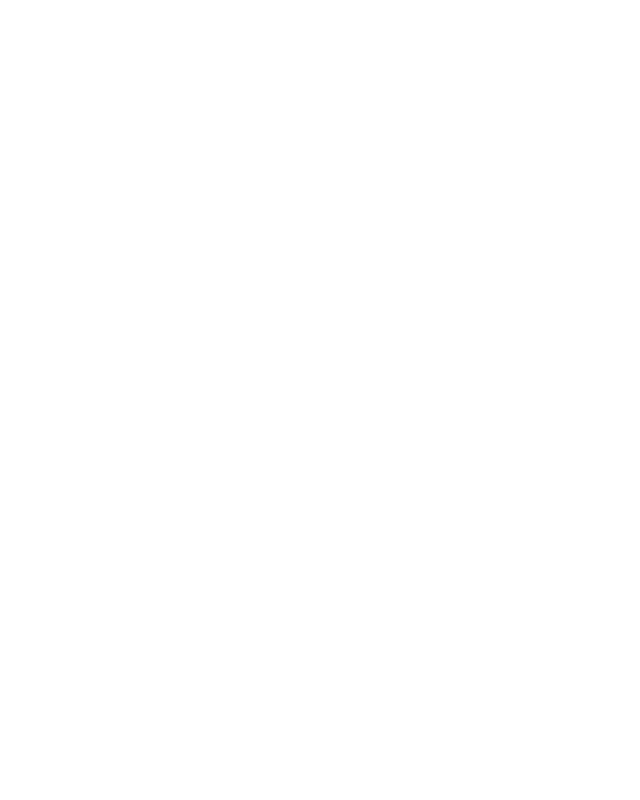
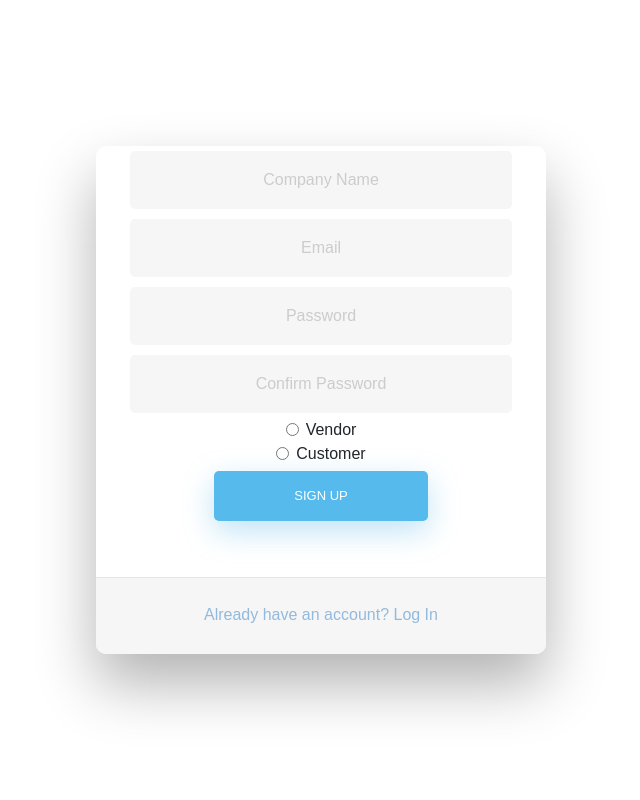
Before and after one commit to ArifShariar/HackNsu2_TEAM_RETURN_ZERO, a Django app: page /signup in a window 1280 px wide. Before the commit the part shown is empty. Shown: the whole page, without its empty margins (319-959 px from the left). Run offline with Django 3.2, Linux system fonts and the light colour scheme; some libraries are stand-ins or nearby versions.

Commit message:
Sign Up Page Added

```diff
--- a/static/css/login.css
+++ b/static/css/login.css
@@ -144,6 +144,37 @@ input[type=text]::placeholder {
 }
 
 
+input[type=password] {
+  background-color: #f6f6f6;
+  border: none;
+  color: #0d0d0d;
+  padding: 15px 32px;
+  text-align: center;
+  text-decoration: none;
+  display: inline-block;
+  font-size: 16px;
+  margin: 5px;
+  width: 85%;
+  border: 2px solid #f6f6f6;
+  -webkit-transition: all 0.5s ease-in-out;
+  -moz-transition: all 0.5s ease-in-out;
+  -ms-transition: all 0.5s ease-in-out;
+  -o-transition: all 0.5s ease-in-out;
+  transition: all 0.5s ease-in-out;
+  -webkit-border-radius: 5px 5px 5px 5px;
+  border-radius: 5px 5px 5px 5px;
+}
+
+input[type=password]:focus {
+  background-color: #fff;
+  border-bottom: 2px solid #5fbae9;
+}
+
+input[type=password]::placeholder {
+  color: #cccccc;
+}
+
+
 .fadeInDown {
   -webkit-animation-name: fadeInDown;
   animation-name: fadeInDown;
--- a/templates/auth/signup.html
+++ b/templates/auth/signup.html
@@ -1,10 +1,34 @@
-<!DOCTYPE html>
-<html lang="en">
-<head>
-    <meta charset="UTF-8">
-    <title>Sign Up</title>
-</head>
-<body>
+{% load static %}
+<link href="//maxcdn.bootstrapcdn.com/bootstrap/4.0.0/css/bootstrap.min.css" rel="stylesheet" id="bootstrap-css">
+<script src="//maxcdn.bootstrapcdn.com/bootstrap/4.0.0/js/bootstrap.min.js"></script>
+<script src="//cdnjs.cloudflare.com/ajax/libs/jquery/3.2.1/jquery.min.js"></script>
+<link rel="stylesheet" href="{% static 'css/login.css' %}">
 
-</body>
-</html>
+<div class="wrapper fadeInDown">
+  <div id="formContent">
+    <div class="fadeIn first">
+     <!-- <img src="http://danielzawadzki.com/codepen/01/icon.svg" id="icon" alt="User Icon" /> -->
+    </div>
+    <form>
+      <input type="text" id="company_name" class="fadeIn second" name="login" placeholder="Company Name">
+      <input type="text" id="email" class="fadeIn second" name="email" placeholder="Email">
+      <input type="password" id="password" class="fadeIn third" name="login" placeholder="Password">
+      <input type="password" id="confirm_password" class="fadeIn third" name="confirm_password" placeholder="Confirm Password">
+        <div class="form-check">
+            <input class="form-check-input" type="radio" name="radio" id="radio1" value="vendor">
+            <label class="form-check-label" for="radio1">Vendor</label>
+        </div>
+
+        <div class="form-check">
+            <input class="form-check-input" type="radio" name="radio" id="radio1" value="vendor">
+            <label class="form-check-label" for="radio1">Customer</label>
+        </div>
+
+      <input type="submit" class="fadeIn fourth" value="Sign Up">
+    </form>
+    <div id="formFooter">
+        <a class="underlineHover" href="{% url 'login' %}">Already have an account? Log In</a>
+    </div>
+
+  </div>
+</div>
```
Also changed, not shown: templates/auth/login.html (+6 -3 lines).
